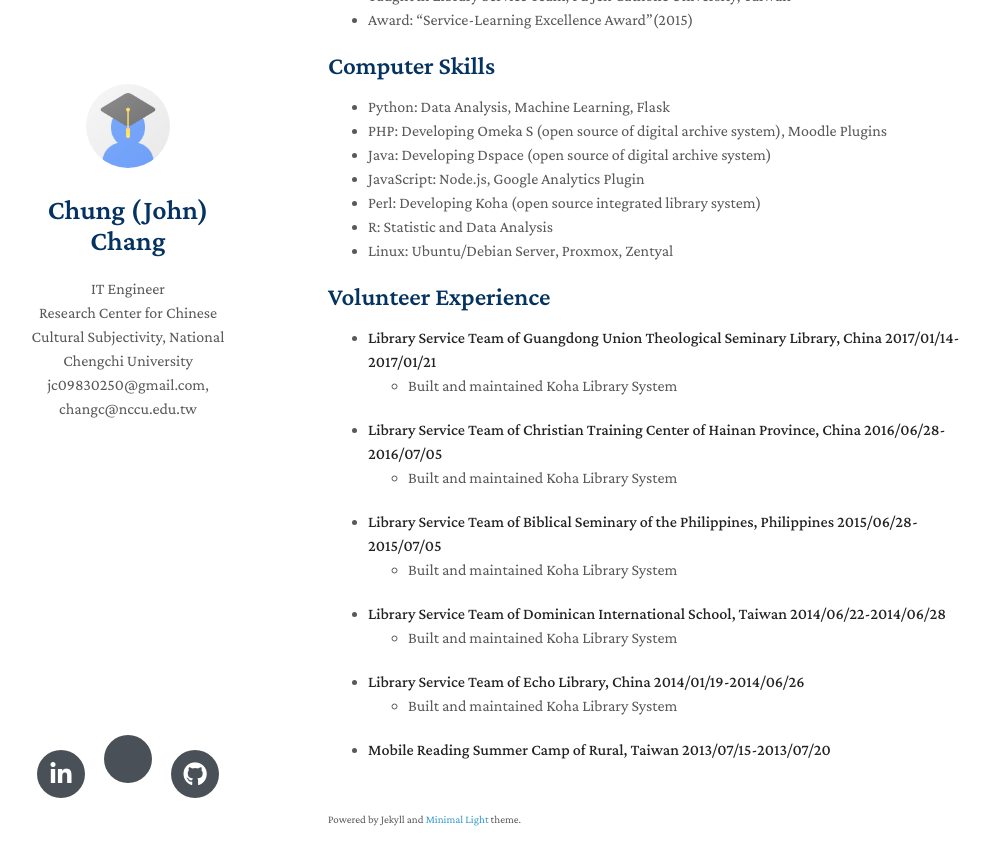
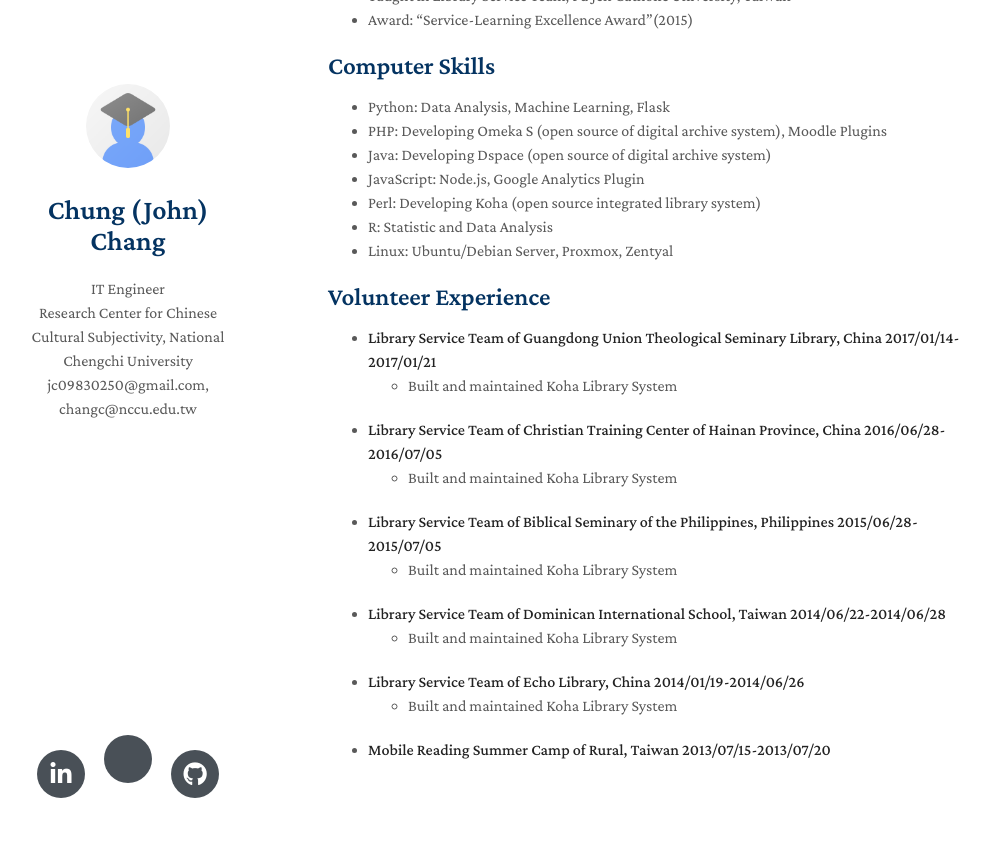
Before and after one commit to jc9830250/jc9830250.github.io, a Jekyll site: the page built from index.md, in a window 1280 px wide and 900 px high, scrolled down 3631 px. Shown: the top 865 px of the window, without its empty margins (142-1132 px from the left). Built offline with Jekyll 4.4.1, drawn with Linux system fonts in a browser that asks for light colours; nearby versions of some CDN libraries; a style sheet for code colours, icons or effects is not loaded; our own code applies the rules of GitHub Pages for plain Markdown files.

Commit message:
Update homepage.html

```diff
--- a/_layouts/homepage.html
+++ b/_layouts/homepage.html
@@ -52,7 +52,7 @@
 
       <br>
 
-      <p><small>Powered by Jekyll and <a href="https://github.com/yaoyao-liu/minimal-light" target="_blank" rel="noopener">Minimal Light</a> theme.</small></p>
+      <!--<p><small>Powered by Jekyll and <a href="https://github.com/yaoyao-liu/minimal-light" target="_blank" rel="noopener">Minimal Light</a> theme.</small></p>-->
 
       </section>
       <footer>
```
